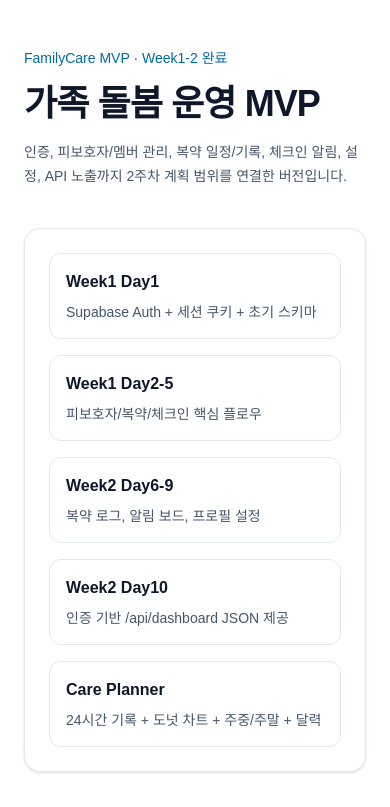
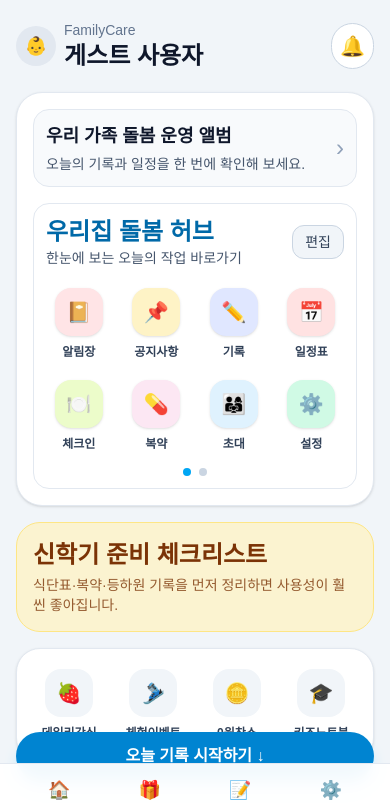
Before and after one commit to dudqks0319-cpu/familycare-mvp, a Next.js app: page / in a window 390 px wide. Shown: the top 807 px of the page. Built offline with nearby package versions, Linux system fonts and the light colour scheme; no server answers.

Commit message:
feat(home): redesign app entry with cleaner mobile-first UI

```diff
--- a/src/app/page.tsx
+++ b/src/app/page.tsx
@@ -2,55 +2,183 @@ import Link from "next/link";
 
 import { getAuthSessionFromCookie } from "@/lib/auth-session";
 
+const HOME_QUICK_MENUS = [
+  {
+    href: "/dashboard",
+    label: "알림장",
+    icon: "📔",
+    toneClass: "bg-rose-100 text-rose-500",
+  },
+  {
+    href: "/dashboard",
+    label: "공지사항",
+    icon: "📌",
+    toneClass: "bg-amber-100 text-amber-500",
+  },
+  {
+    href: "/planner",
+    label: "기록",
+    icon: "✏️",
+    toneClass: "bg-indigo-100 text-indigo-500",
+  },
+  {
+    href: "/planner",
+    label: "일정표",
+    icon: "📅",
+    toneClass: "bg-red-100 text-red-500",
+  },
+  {
+    href: "/dashboard",
+    label: "체크인",
+    icon: "🍽️",
+    toneClass: "bg-lime-100 text-lime-500",
+  },
+  {
+    href: "/dashboard",
+    label: "복약",
+    icon: "💊",
+    toneClass: "bg-pink-100 text-pink-500",
+  },
+  {
+    href: "/invite",
+    label: "초대",
+    icon: "👨‍👩‍👧",
+    toneClass: "bg-sky-100 text-sky-500",
+  },
+  {
+    href: "/settings",
+    label: "설정",
+    icon: "⚙️",
+    toneClass: "bg-emerald-100 text-emerald-500",
+  },
+] as const;
+
+const BENEFIT_MENUS = [
+  { label: "데일리간식", icon: "🍓" },
+  { label: "체험이벤트", icon: "🎿" },
+  { label: "0원찬스", icon: "🪙" },
+  { label: "키즈노트북", icon: "🎓" },
+] as const;
+
+const BOTTOM_NAV_ITEMS = [
+  { href: "/", label: "홈", icon: "🏠" },
+  { href: "/dashboard", label: "혜택", icon: "🎁" },
+  { href: "/planner", label: "기록", icon: "📝" },
+  { href: "/settings", label: "설정", icon: "⚙️" },
+] as const;
+
+function getProfileName(email?: string): string {
+  if (!email) {
+    return "게스트 사용자";
+  }
+
+  const [name] = email.split("@");
+  return name || email;
+}
+
 export default async function Home() {
   const session = await getAuthSessionFromCookie();
+  const profileName = getProfileName(session?.email);
 
   return (
-    <main className="mx-auto flex min-h-screen w-full max-w-6xl flex-col gap-10 px-6 py-12">
-      <header className="space-y-4">
-        <p className="text-sm font-medium text-sky-700">FamilyCare MVP · Week1-2 완료</p>
-        <h1 className="text-4xl font-semibold tracking-tight text-slate-900">
-          가족 돌봄 운영 MVP
-        </h1>
-        <p className="max-w-3xl text-sm leading-6 text-slate-600">
-          인증, 피보호자/멤버 관리, 복약 일정/기록, 체크인 알림, 설정, API 노출까지
-          2주차 계획 범위를 연결한 버전입니다.
-        </p>
+    <main className="min-h-screen bg-slate-100 pb-28 md:pb-10">
+      <div className="mx-auto w-full max-w-md space-y-4 px-4 py-4 md:max-w-5xl md:space-y-6 md:px-6 md:py-8">
+        <header className="flex items-center justify-between rounded-2xl bg-transparent py-1">
+          <div className="flex items-center gap-2">
+            <div className="flex h-10 w-10 items-center justify-center rounded-full bg-slate-200 text-lg">
+              👶
+            </div>
+            <div>
+              <p className="text-sm text-slate-500">FamilyCare</p>
+              <p className="text-2xl font-bold text-slate-900">{profileName}</p>
+            </div>
+          </div>
+          <button
+            type="button"
+            className="rounded-full border border-slate-300 bg-white p-2 text-xl text-slate-700"
+            aria-label="알림"
+          >
+            🔔
+          </button>
         </header>
 
-      <section className="grid gap-4 rounded-2xl border border-slate-200 bg-white p-6 shadow-sm md:grid-cols-2 xl:grid-cols-5">
-        <FeatureCard
-          title="Week1 Day1"
-          description="Supabase Auth + 세션 쿠키 + 초기 스키마"
-        />
-        <FeatureCard
-          title="Week1 Day2-5"
-          description="피보호자/복약/체크인 핵심 플로우"
-        />
-        <FeatureCard
-          title="Week2 Day6-9"
-          description="복약 로그, 알림 보드, 프로필 설정"
-        />
-        <FeatureCard
-          title="Week2 Day10"
-          description="인증 기반 /api/dashboard JSON 제공"
-        />
-        <FeatureCard
-          title="Care Planner"
-          description="24시간 기록 + 도넛 차트 + 주중/주말 + 달력"
-        />
+        <section className="rounded-[26px] border border-slate-200 bg-white p-4 shadow-sm">
+          <div className="flex items-center justify-between gap-3 rounded-2xl border border-slate-200 bg-slate-50 p-3">
+            <div>
+              <p className="text-lg font-semibold text-slate-900">우리 가족 돌봄 운영 앨범</p>
+              <p className="mt-1 text-sm text-slate-600">오늘의 기록과 일정을 한 번에 확인해 보세요.</p>
+            </div>
+            <span className="text-2xl text-slate-400">›</span>
+          </div>
+
+          <div className="mt-4 rounded-2xl border border-slate-200 p-3">
+            <div className="flex items-center justify-between">
+              <div>
+                <p className="text-2xl font-bold text-sky-700">우리집 돌봄 허브</p>
+                <p className="text-sm text-slate-600">한눈에 보는 오늘의 작업 바로가기</p>
+              </div>
+              <Link
+                href="/settings"
+                className="rounded-xl border border-slate-300 bg-slate-100 px-3 py-1.5 text-sm font-medium text-slate-700"
+              >
+                편집
+              </Link>
+            </div>
+
+            <div className="mt-4 grid grid-cols-4 gap-3">
+              {HOME_QUICK_MENUS.map((menu) => (
+                <Link
+                  key={menu.label}
+                  href={menu.href}
+                  className="flex flex-col items-center gap-2 rounded-xl px-1 py-1 text-center"
+                >
+                  <span
+                    className={`flex h-12 w-12 items-center justify-center rounded-2xl text-xl shadow-sm ${menu.toneClass}`}
+                    aria-hidden="true"
+                  >
+                    {menu.icon}
+                  </span>
+                  <span className="text-xs font-semibold text-slate-700">{menu.label}</span>
+                </Link>
+              ))}
+            </div>
+
+            <div className="mt-3 flex justify-center gap-2">
+              <span className="h-2 w-2 rounded-full bg-sky-500" />
+              <span className="h-2 w-2 rounded-full bg-slate-300" />
+            </div>
+          </div>
         </section>
 
-      <section className="rounded-2xl border border-slate-200 bg-slate-50 p-6">
-        <h2 className="text-lg font-semibold text-slate-900">현재 로그인 상태</h2>
-        <p className="mt-2 text-sm text-slate-700">
-          {session
-            ? `${session.email || session.userId} 계정으로 로그인되어 있습니다.`
-            : "아직 로그인되어 있지 않습니다."}
-        </p>
+        <section className="rounded-[24px] border border-amber-200 bg-amber-100/80 p-4">
+          <p className="text-2xl font-bold text-amber-900">신학기 준비 체크리스트</p>
+          <p className="mt-1 text-sm text-amber-900/80">식단표·복약·등하원 기록을 먼저 정리하면 사용성이 훨씬 좋아집니다.</p>
         </section>
 
-      <div className="flex flex-wrap gap-3">
+        <section className="rounded-[24px] border border-slate-200 bg-white p-4 shadow-sm">
+          <div className="grid grid-cols-4 gap-3">
+            {BENEFIT_MENUS.map((item) => (
+              <button
+                key={item.label}
+                type="button"
+                className="flex flex-col items-center gap-2 rounded-xl px-1 py-1 text-center"
+              >
+                <span className="flex h-12 w-12 items-center justify-center rounded-2xl bg-slate-100 text-xl">
+                  {item.icon}
+                </span>
+                <span className="text-xs font-semibold text-slate-700">{item.label}</span>
+              </button>
+            ))}
+          </div>
+        </section>
+
+        <section className="hidden rounded-2xl border border-slate-200 bg-white p-4 md:block">
+          <p className="text-sm text-slate-600">
+            {session
+              ? `${session.email || session.userId} 계정으로 로그인 중입니다.`
+              : "현재는 게스트 모드입니다. 로그인하면 가족 초대/저장 기능을 쓸 수 있습니다."}
+          </p>
+          <div className="mt-3 flex flex-wrap gap-2">
             <Link
               href="/auth?mode=login"
               className="rounded-lg bg-sky-600 px-4 py-2 text-sm font-semibold text-white hover:bg-sky-700"
@@ -64,33 +192,44 @@ export default async function Home() {
               대시보드
             </Link>
             <Link
-          href="/settings"
-          className="rounded-lg border border-slate-300 px-4 py-2 text-sm font-semibold text-slate-900 hover:bg-slate-100"
-        >
-          설정
-        </Link>
-        <Link
               href="/planner"
               className="rounded-lg border border-slate-300 px-4 py-2 text-sm font-semibold text-slate-900 hover:bg-slate-100"
             >
               돌봄 플래너
             </Link>
           </div>
+        </section>
+      </div>
+
+      <div className="pointer-events-none fixed inset-x-0 bottom-16 z-30 flex justify-center px-4 md:hidden">
+        <Link
+          href="/planner"
+          className="pointer-events-auto inline-flex w-full max-w-sm items-center justify-center rounded-full bg-sky-600 px-6 py-3 text-base font-semibold text-white shadow-lg shadow-sky-200"
+        >
+          오늘 기록 시작하기 ↓
+        </Link>
+      </div>
+
+      <nav className="fixed inset-x-0 bottom-0 z-40 border-t border-slate-200 bg-white/95 px-4 pb-4 pt-2 backdrop-blur md:hidden">
+        <div className="mx-auto grid w-full max-w-sm grid-cols-4 gap-1">
+          {BOTTOM_NAV_ITEMS.map((item) => {
+            const isHome = item.href === "/";
+
+            return (
+              <Link
+                key={item.label}
+                href={item.href}
+                className={`flex flex-col items-center gap-1 rounded-xl px-2 py-1 text-xs font-semibold ${
+                  isHome ? "text-sky-600" : "text-slate-500"
+                }`}
+              >
+                <span className="text-lg">{item.icon}</span>
+                {item.label}
+              </Link>
+            );
+          })}
+        </div>
+      </nav>
     </main>
   );
 }
-
-function FeatureCard({
-  title,
-  description,
-}: {
-  title: string;
-  description: string;
-}) {
-  return (
-    <article className="rounded-xl border border-slate-200 p-4">
-      <h2 className="font-semibold text-slate-900">{title}</h2>
-      <p className="mt-2 text-sm text-slate-600">{description}</p>
-    </article>
-  );
-}
```
Lines whose indentation alone changed are shown as unchanged.
